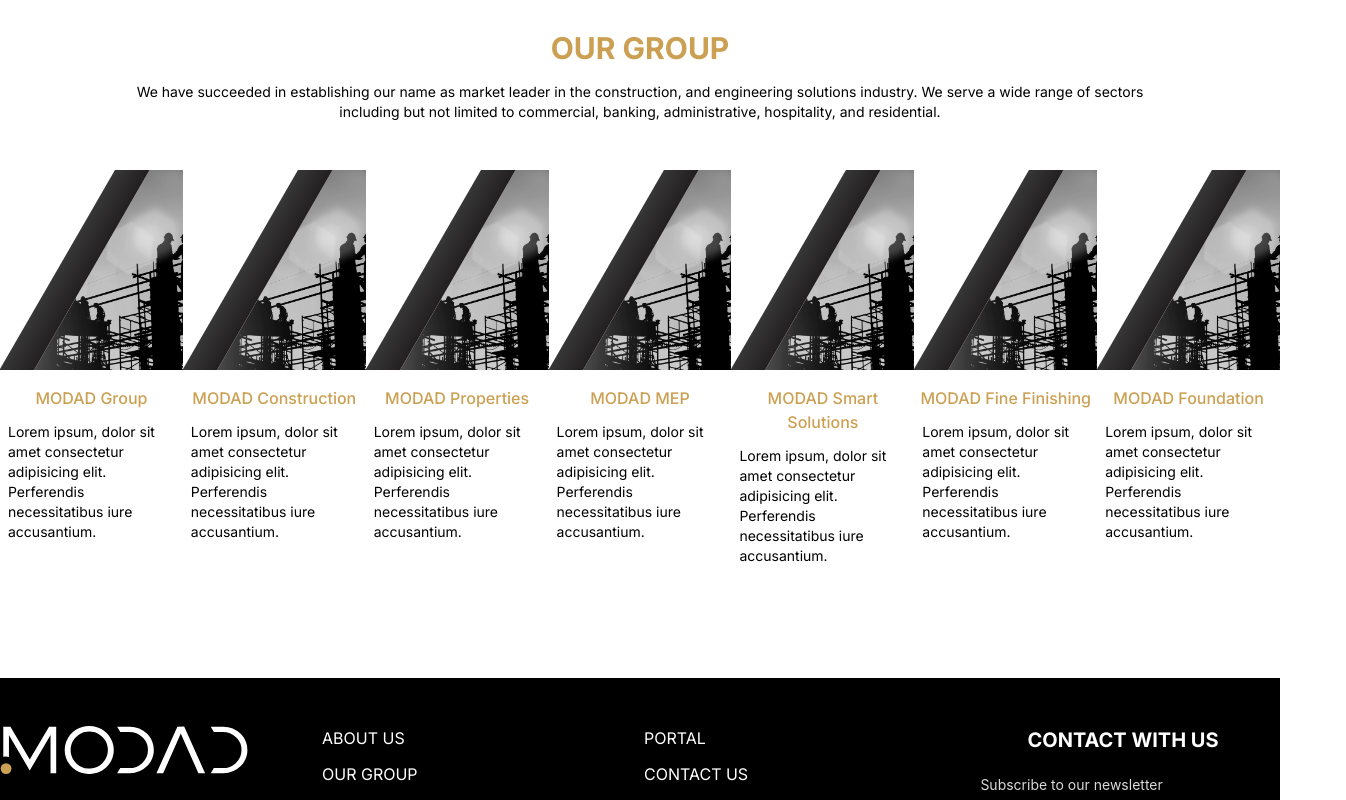
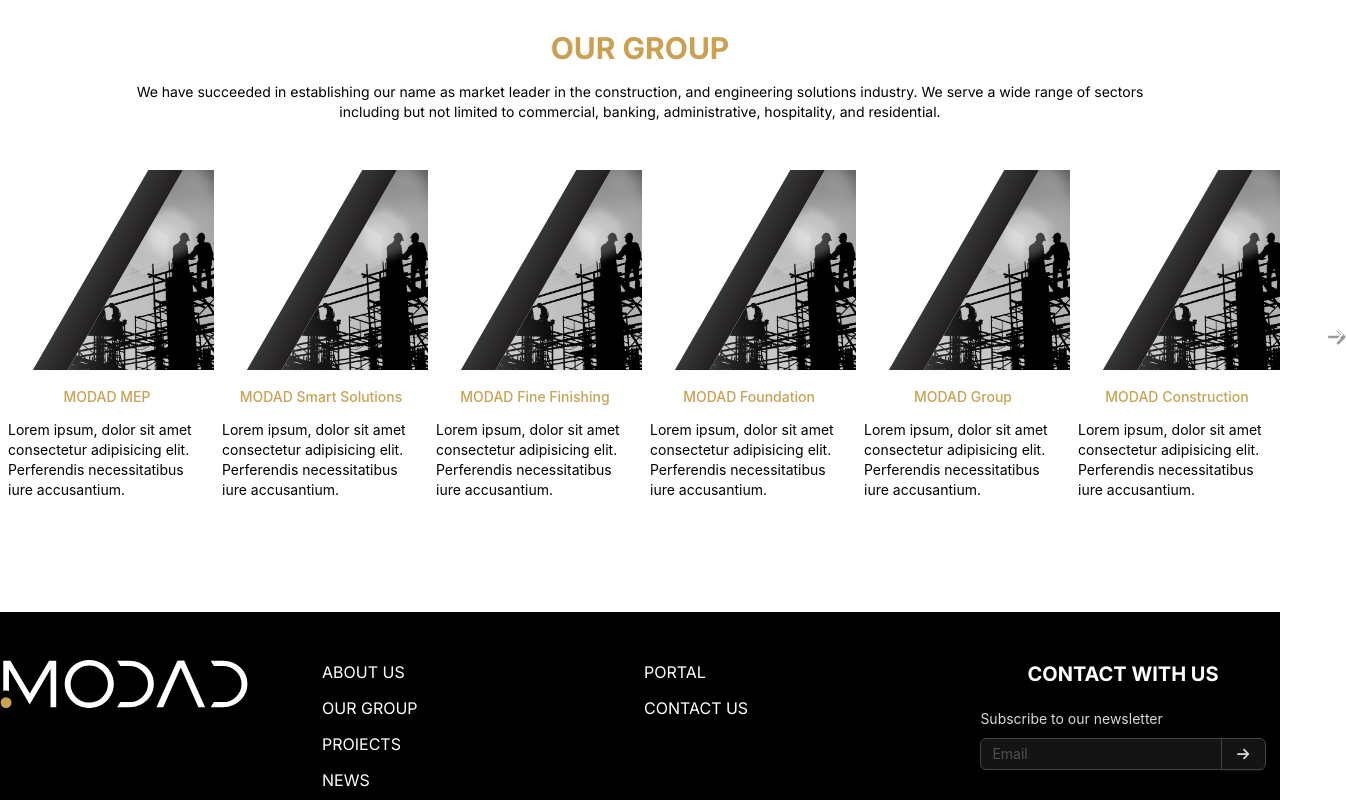
Before and after one commit to Sherif-jr/modad-construction-nextjs, a Next.js app: page /about-us in a window 1280 px wide. Shown: the part 2560-3360 px from the top of the page, 1346 px wide, since content can reach past the window. Built offline with nearby package versions, Linux system fonts and the light colour scheme.

Commit message:
feat: added carousel for companies

```diff
--- a/src/app/about-us/page.tsx
+++ b/src/app/about-us/page.tsx
@@ -1,7 +1,10 @@
 import BreadCrumbs from "@/components/UI/BreadCrumbs";
+import CXALeft from "@/components/UI/CarouselXArrows/CXALeft";
+import CXARight from "@/components/UI/CarouselXArrows/CXARight";
 import HomeExpCard from "@/components/UI/HomeExpCard";
 import { faBullseye, faEye } from "@fortawesome/free-solid-svg-icons";
 import { FontAwesomeIcon } from "@fortawesome/react-fontawesome";
+import { Carousel } from "antd";
 import { Metadata } from "next";
 import Image from "next/image";
 
@@ -172,43 +175,87 @@
             range of sectors including but not limited to commercial, banking,
             administrative, hospitality, and residential.
           </p>
-          <div className="grid gap-y-7 grid-cols-1 sm:grid-cols-2 md:grid-cols-4 lg:grid-cols-5 xl:grid-cols-7 py-12">
+          <div className="py-12 px-0 md:px-10 lg:px-12 xl:px-0">
+            <Carousel
+              autoplay
+              autoplaySpeed={1500}
+              dots={false}
+              arrows
+              prevArrow={
+                <CXALeft
+                  xsLeft={-10}
+                  left={-5}
+                  iconClassName="text-xl text-black select-none"
+                />
+              }
+              nextArrow={
+                <CXARight
+                  xsRight={-10}
+                  right={-5}
+                  iconClassName="text-xl text-black select-none"
+                />
+              }
+              slidesToShow={6}
+              responsive={[
+                { breakpoint: 640, settings: { slidesToShow: 1 } },
+                { breakpoint: 767, settings: { slidesToShow: 2 } },
+                { breakpoint: 1024, settings: { slidesToShow: 3 } },
+                { breakpoint: 1279, settings: { slidesToShow: 5 } },
+              ]}
+              className="text-black"
+            >
+              <div>
                 <HomeExpCard
                   title="MODAD Group"
                   description="Lorem ipsum, dolor sit amet consectetur adipisicing elit. Perferendis necessitatibus iure accusantium."
                   imgSrc="/imgs/shutterstock_1411133069.jpg"
                 />
+              </div>
+              <div>
                 <HomeExpCard
                   title="MODAD Construction"
                   description="Lorem ipsum, dolor sit amet consectetur adipisicing elit. Perferendis necessitatibus iure accusantium."
                   imgSrc="/imgs/shutterstock_1411133069.jpg"
                 />
+              </div>
+              <div>
                 <HomeExpCard
                   title="MODAD Properties"
                   description="Lorem ipsum, dolor sit amet consectetur adipisicing elit. Perferendis necessitatibus iure accusantium."
                   imgSrc="/imgs/shutterstock_1411133069.jpg"
                 />
+              </div>
+              <div>
                 <HomeExpCard
                   title="MODAD MEP"
                   description="Lorem ipsum, dolor sit amet consectetur adipisicing elit. Perferendis necessitatibus iure accusantium."
                   imgSrc="/imgs/shutterstock_1411133069.jpg"
                 />
+              </div>
+              <div>
                 <HomeExpCard
                   title="MODAD Smart Solutions"
                   description="Lorem ipsum, dolor sit amet consectetur adipisicing elit. Perferendis necessitatibus iure accusantium."
                   imgSrc="/imgs/shutterstock_1411133069.jpg"
                 />
+              </div>
+              <div>
                 <HomeExpCard
                   title="MODAD Fine Finishing"
                   description="Lorem ipsum, dolor sit amet consectetur adipisicing elit. Perferendis necessitatibus iure accusantium."
                   imgSrc="/imgs/shutterstock_1411133069.jpg"
                 />
+              </div>
+              <div>
                 <HomeExpCard
                   title="MODAD Foundation"
                   description="Lorem ipsum, dolor sit amet consectetur adipisicing elit. Perferendis necessitatibus iure accusantium."
                   imgSrc="/imgs/shutterstock_1411133069.jpg"
                 />
               </div>
+            </Carousel>
+          </div>
+          {/* <div className="grid gap-y-7 grid-cols-1 sm:grid-cols-2 md:grid-cols-4 lg:grid-cols-5 xl:grid-cols-7 py-12"></div> */}
         </div>
       </section>
     </>
```
Lines whose indentation alone changed are shown as unchanged.
